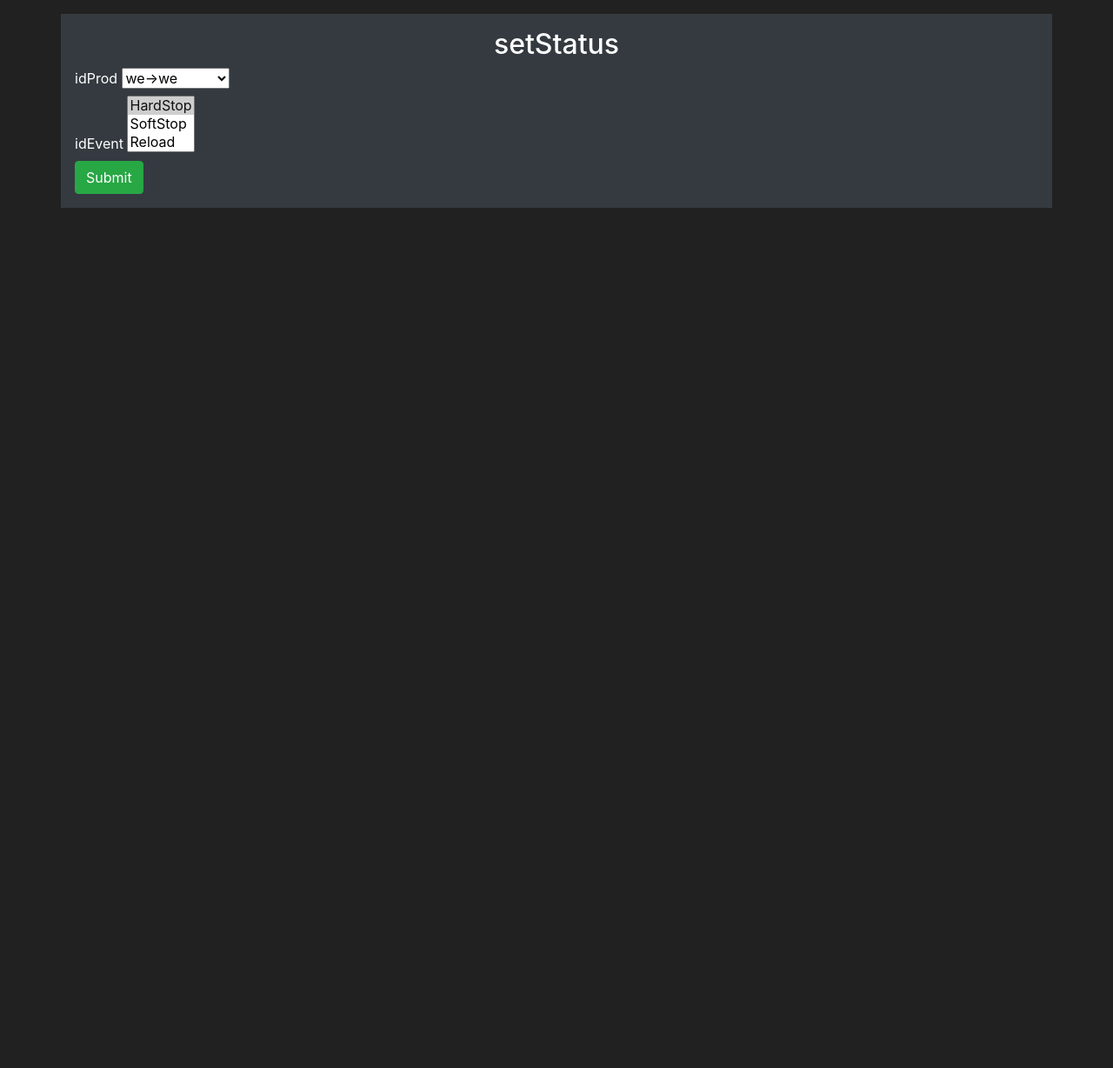
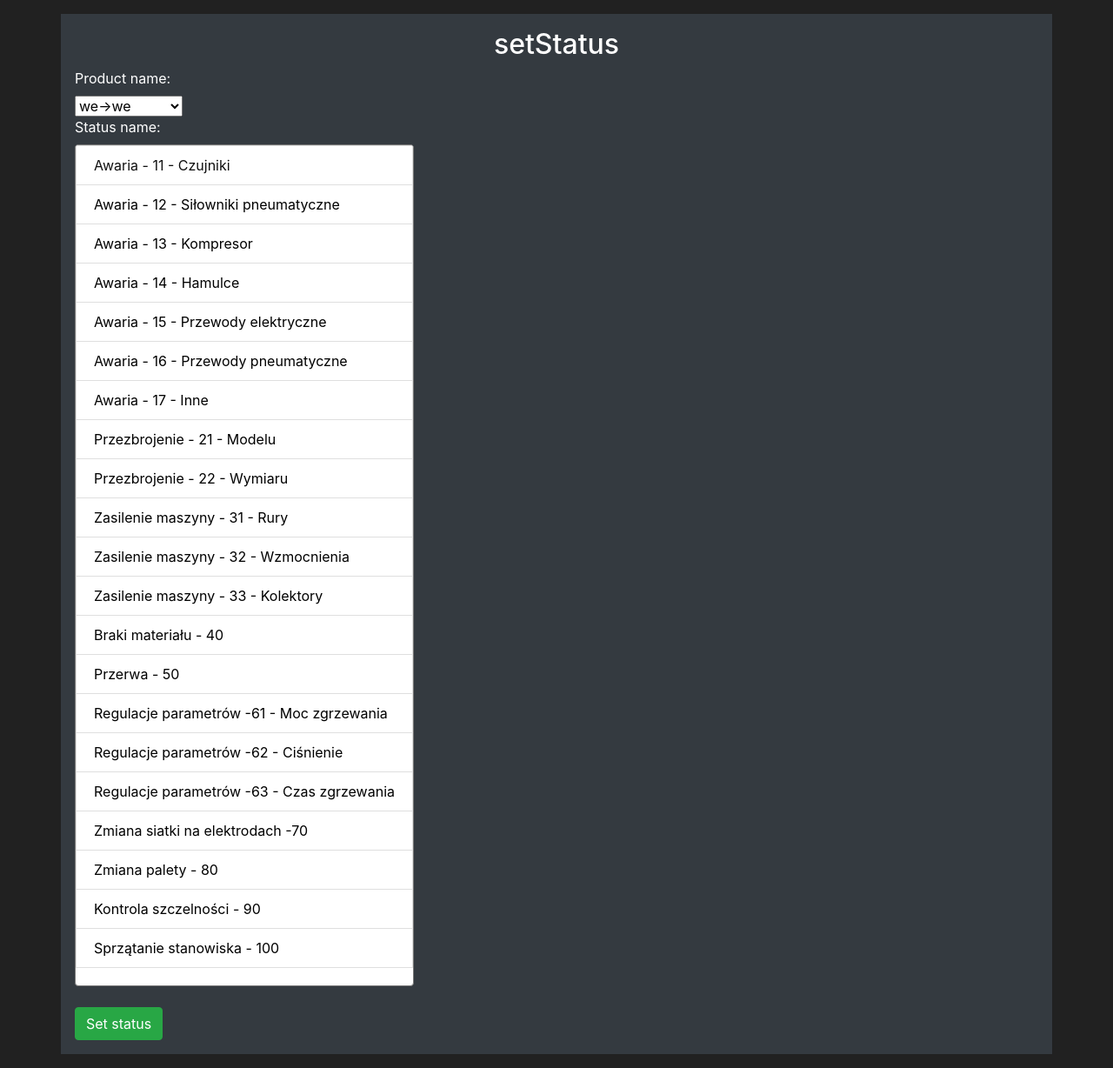
Before and after one commit to gibonson/MeraProd, a Flask app: page /setStatus in a window 1280 px wide. Shown: the part 56-1284 px from the top of the page at 87% size. Before the commit the page ends 295 px from the top, so only its background shows below. Run offline with Flask 2, Linux system fonts and the light colour scheme; data comes from the database, SQL or seed files in the repository; both versions use the stored data as it was after the commit; some libraries are stand-ins or nearby versions.

Commit message:
update set form

```diff
--- a/app.py
+++ b/app.py
@@ -290,7 +290,7 @@ def setStatus():
         elif not idEvent:
             flash('idEvent is required!')
         else:
-            flash(idProd + " " + idEvent + " " + " added")
+            messages.append({'title': idProd, 'content': idEvent + "added"})
             newStatus = Status(idProd, idEvent, startDate=today,
                                endDate=None, okCounter=None, nokCounter=None)
 
--- a/templates/setStatusForm.html
+++ b/templates/setStatusForm.html
@@ -10,7 +10,8 @@ table
     <div class="center">
 
 <form method="post">
-    <label for="idProd">idProd</label>
+    <label for="idProd">Product name:</label>
+    <br>
     <select name="idProd" id="idProd"placeholder="idProd" value="{{ request.form['idProd'] }}">
         {% for productActiv in activProductList %}
         <option value="{{ productActiv.id }}">{{ productActiv.belegNumber}}->{{ productActiv.modelName }}
@@ -18,18 +19,32 @@ table
         {% endfor %}
     </select>
     <br>
-    <label for="idEvent">idEvent</label>
-    <select name="idEvent" id="idEvent" class="form-select" size="3">
-        <option value="0" selected>HardStop
-        </option>
-        <option value="1">SoftStop
-        </option>
-        <option value="2">Reload
-        </option>
+    <label for="idEvent">Status name:</label>
+    <select name="idEvent" id="idEvent" class="list-group" size="21"> <!-- class="form-select" -->
+        <option class="list-group-item" value="11" selected>Awaria - 11 - Czujniki</option>
+        <option class="list-group-item" value="12">Awaria - 12 - Siłowniki pneumatyczne</option>
+        <option class="list-group-item" value="13">Awaria - 13 - Kompresor</option>
+        <option class="list-group-item" value="14">Awaria - 14 - Hamulce</option>
+        <option class="list-group-item" value="15">Awaria - 15 - Przewody elektryczne</option>
+        <option class="list-group-item" value="16">Awaria - 16 - Przewody pneumatyczne</option>
+        <option class="list-group-item" value="17">Awaria - 17 - Inne</option>
+        <option class="list-group-item" value="21">Przezbrojenie - 21 - Modelu</option>
+        <option class="list-group-item" value="22">Przezbrojenie - 22 - Wymiaru</option>
+        <option class="list-group-item" value="31">Zasilenie maszyny - 31 - Rury</option>
+        <option class="list-group-item" value="32">Zasilenie maszyny - 32 - Wzmocnienia</option>
+        <option class="list-group-item" value="33">Zasilenie maszyny - 33 - Kolektory</option>
+        <option class="list-group-item" value="40">Braki materiału - 40</option>
+        <option class="list-group-item" value="50">Przerwa - 50</option>
+        <option class="list-group-item" value="61">Regulacje parametrów -61 - Moc zgrzewania</option>
+        <option class="list-group-item" value="62">Regulacje parametrów -62 - Ciśnienie</option>
+        <option class="list-group-item" value="63">Regulacje parametrów -63 - Czas zgrzewania</option>
+        <option class="list-group-item" value="70">Zmiana siatki na elektrodach -70</option>
+        <option class="list-group-item" value="80">Zmiana palety - 80</option>
+        <option class="list-group-item" value="90">Kontrola szczelności - 90</option>
+        <option class="list-group-item" value="100">Sprzątanie stanowiska - 100</option>
     </select>
-
     <br>
-    <button class="btn btn-success type="submit">Submit</button>
+    <button class="btn btn-success type="submit">Set status</button>
 </form>
 
     </div>
```
Also changed, not shown: db.sqlite.
